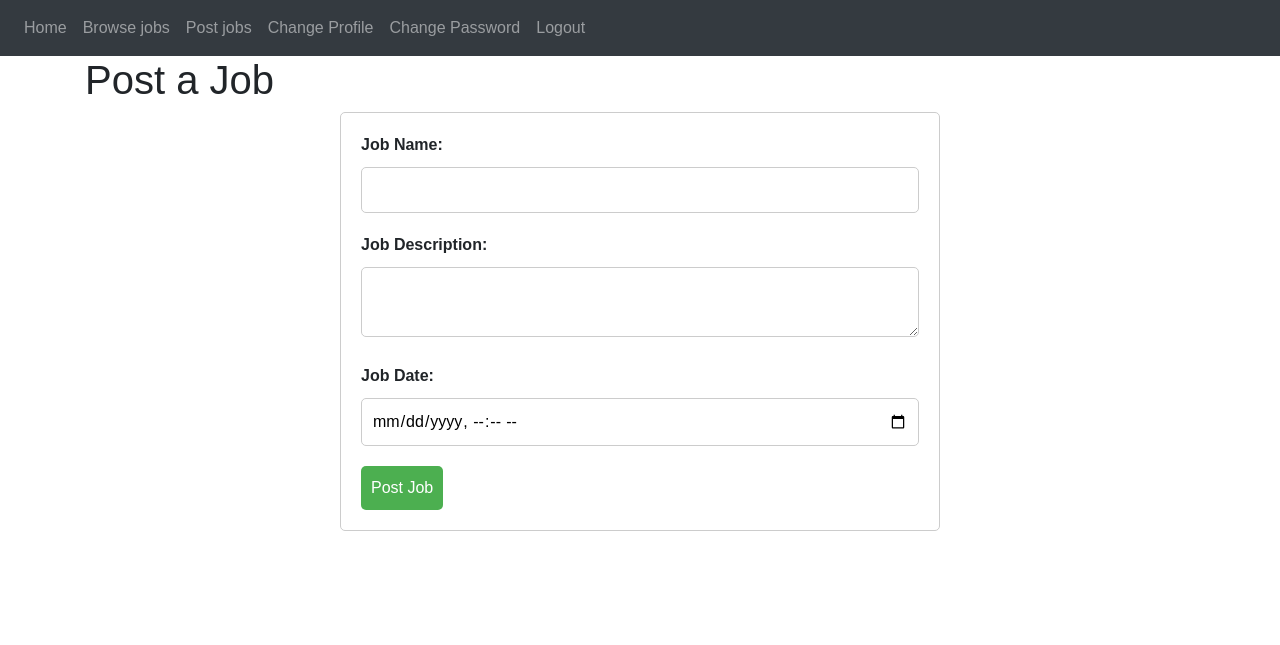
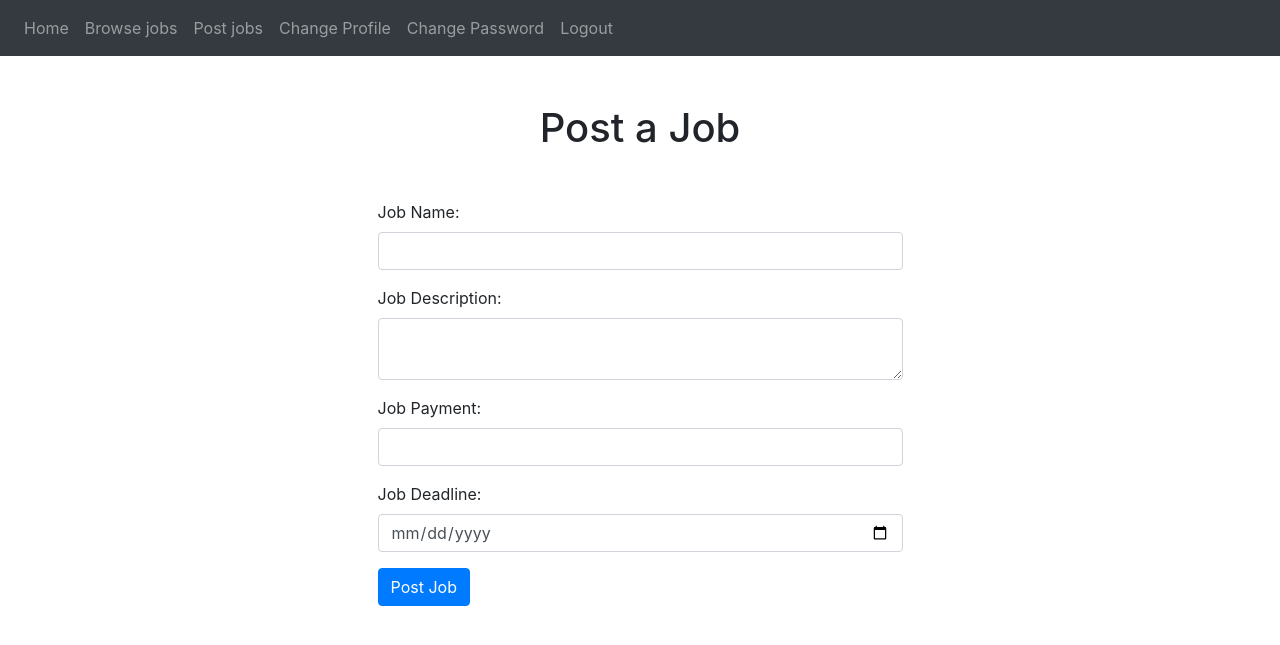
Before and after one commit to OmarElsakka1/Shaghalni, a Flask app: page /post_job in a window 1280 px wide. Shown: the top 645 px of the page. Run offline with Flask 3, Linux system fonts and the light colour scheme; a user stored in the database is signed in; some libraries are stand-ins or nearby versions.

Commit message:
fixed a bug

```diff
--- a/website/templates/post_job.html
+++ b/website/templates/post_job.html
@@ -2,63 +2,33 @@
     content %}
     <head>
       <title>Post a Job</title>
-        <style>
-          body {
-            font-family: Arial, sans-serif;
-          }
-
-          h1 {
-            margin-top: 0;
-          }
-
-          form {
-            max-width: 600px;
-            margin: 0 auto;
-            padding: 20px;
-            border: 1px solid #ccc;
-            border-radius: 5px;
-          }
-
-          label {
-            display: block;
-            margin-bottom: 10px;
-            font-weight: bold;
-          }
-
-          input, textarea {
-            width: 100%;
-            padding: 10px;
-            border: 1px solid #ccc;
-            border-radius: 5px;
-            margin-bottom: 20px;
-            box-sizing: border-box;
-          }
-
-          button[type="submit"] {
-            background-color: #4CAF50;
-            color: white;
-            padding: 10px;
-            border: none;
-            border-radius: 5px;
-            cursor: pointer;
-            font-size: 16px;
-          }
-
-          button[type="submit"]:hover {
-            background-color: #3e8e41;
-          }
-        </style>
     </head>
     <body>
-        <h1>Post a Job</h1>
-        <form action="{{ url_for('views.post_job') }}" method="post">
+      <div class="container">
+        <h1 class="text-center my-5">Post a Job</h1>
+        <div class="row justify-content-center">
+          <div class="col-md-8 col-lg-6">
+            <form action="{{ url_for('views.post_job') }}" method="POST">
+              <div class="form-group">
                 <label for="job_name">Job Name:</label>
-          <input type="text" id="job_name" name="job_name" required>
+                <input type="text" class="form-control" id="job_name" name="job_name" required>
+              </div>
+              <div class="form-group">
                 <label for="job_description">Job Description:</label>
-          <textarea id="job_description" name="job_description" required></textarea>
-          <label for="job_date">Job Date:</label>
-          <input type="datetime-local" id="job_date" name="job_date" required>
-          <button type="submit">Post Job</button>
+                <textarea class="form-control" id="job_description" name="job_description" required></textarea>
+              </div>
+              <div class="form-group">
+                <label for="job_payment">Job Payment:</label>
+                <input type="number" class="form-control" id="job_payment" name="job_payment"  min="0" required>
+              </div>
+              <div class="form-group">
+                <label for="job_deadline">Job Deadline:</label>
+                <input type="date" class="form-control" id="job_deadline" name="job_deadline" required>
+              </div>
+              <button type="submit" class="btn btn-primary">Post Job</button>
             </form>
+          </div>
+        </div>
+      </div>
     </body>
 {% endblock %}
```
Lines whose indentation alone changed are shown as unchanged.
